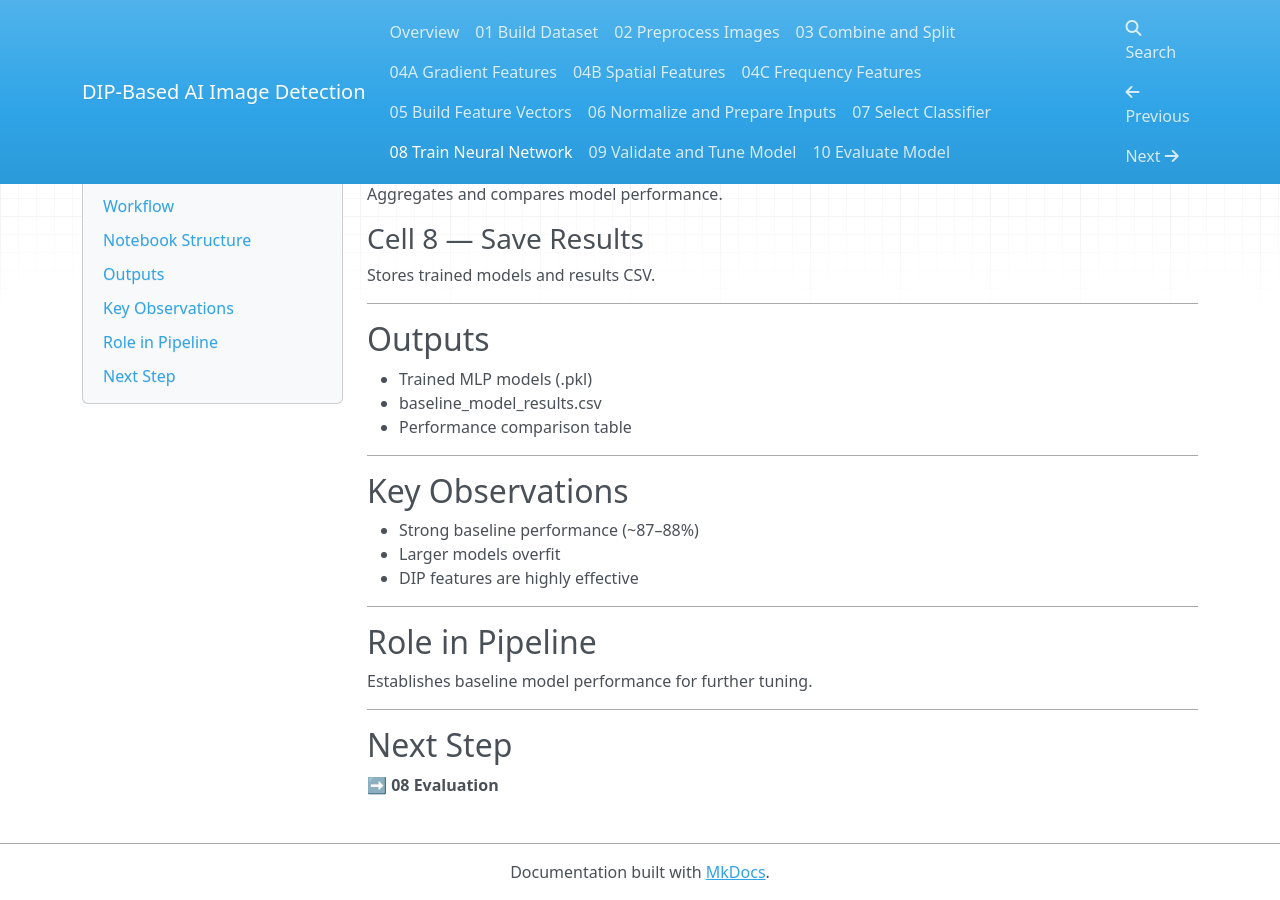
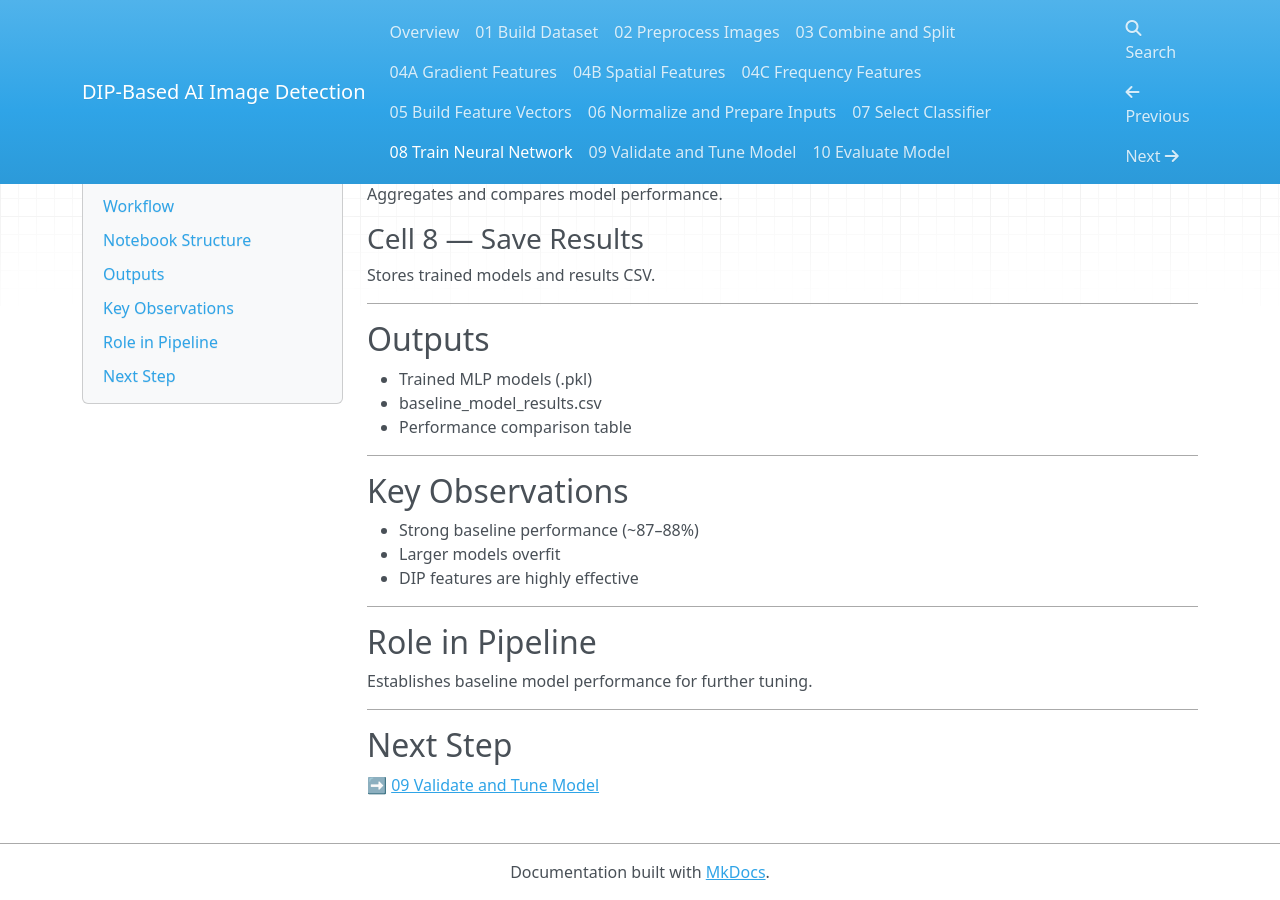
Before and after one commit to pgailinas/dip-ai-image-detection, an MkDocs documentation site: the page built from docs/08_Train_Neural_Network.md, in a window 1280 px wide and 900 px high, scrolled down 1443 px. Built offline with MkDocs 1.6.1, drawn with Linux system fonts in a browser that asks for light colours; nearby versions of some CDN libraries.

Commit message:
Update 08_Train_Neural_Network.md

```diff
--- a/docs/08_Train_Neural_Network.md
+++ b/docs/08_Train_Neural_Network.md
@@ -103,4 +103,4 @@ Establishes baseline model performance for further tuning.
 
 ## Next Step
 
-➡️ **08 Evaluation**
+➡️ [09 Validate and Tune Model](09_Validate_and_Tune_Model.md)
```
